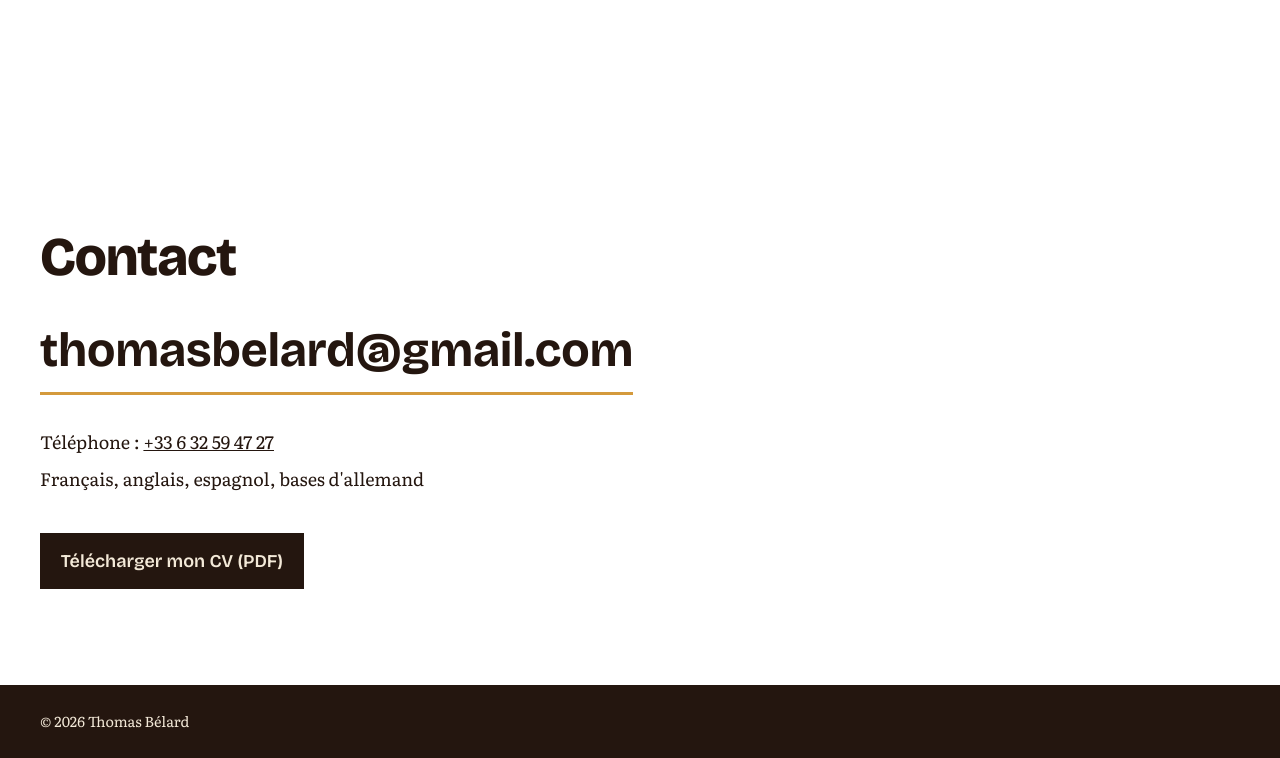
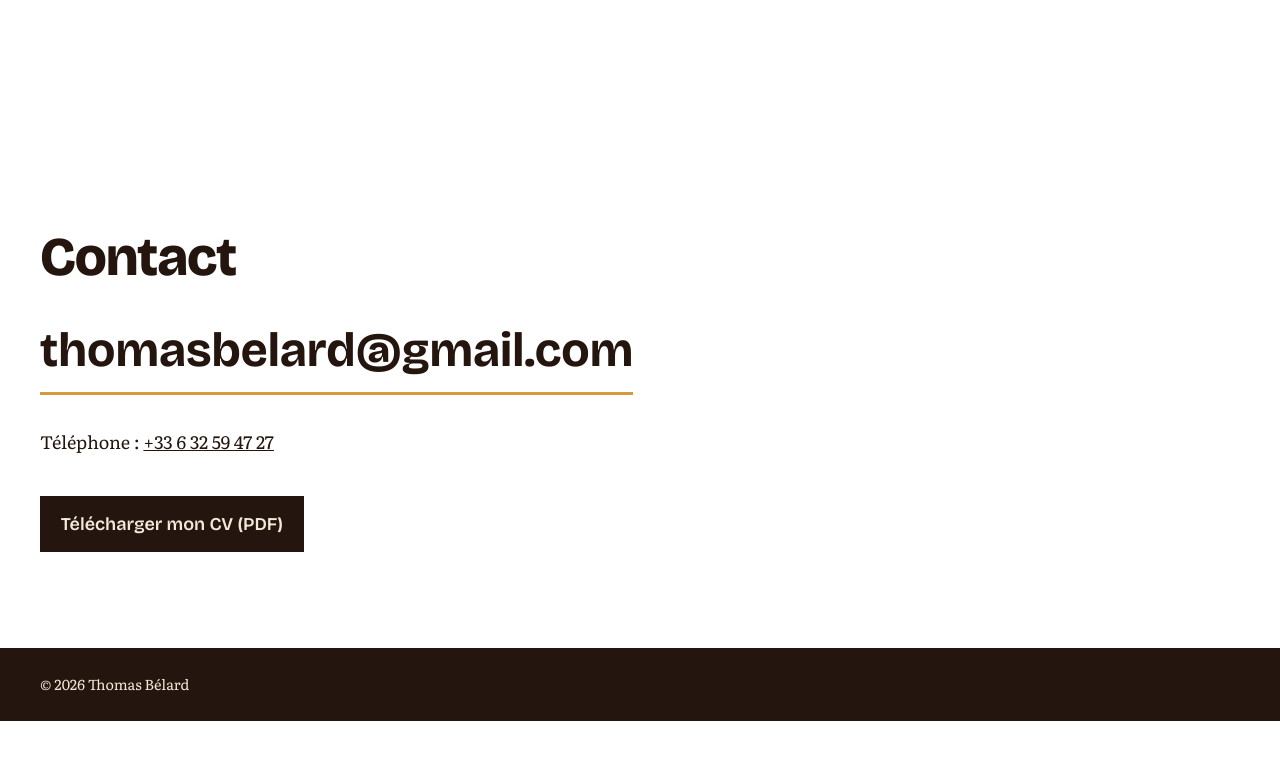
Before and after one commit to Niglo-42/patisserie, a plain HTML site: page index.html in a window 1280 px wide. Shown: the part 5325-6083 px from the top of the page. After the commit the page ends 6046 px from the top, so only its background shows below. Drawn offline with nearby package versions, Linux system fonts and the light colour scheme.

Commit message:
Update CV download link and remove language list
Removed language proficiency list and updated CV download link.

```diff
--- a/index.html
+++ b/index.html
@@ -530,10 +530,9 @@
         <a class="courriel" href="mailto:thomasbelard@gmail.com">thomasbelard@gmail.com</a>
         <ul class="coordonnees">
           <li><span lang="fr">Téléphone</span><span lang="en">Phone</span> : <a href="tel:+33632594727">+33 6 32 59 47 27</a></li>
-          <li><span lang="fr">Français, anglais, espagnol, bases d'allemand</span><span lang="en">French, English, Spanish, basic German</span></li>
         </ul>
         <!-- Mets ton CV en PDF dans le même dossier que ce fichier, sous le nom cv.pdf -->
-        <a class="bouton-cv" href="cv.pdf" download>
+        <a class="bouton-cv" href="cv_patisserie_2027.pdf" download>
           <span lang="fr">Télécharger mon CV (PDF)</span>
           <span lang="en">Download my CV (PDF)</span>
         </a>
```
